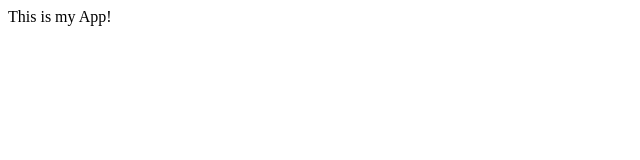
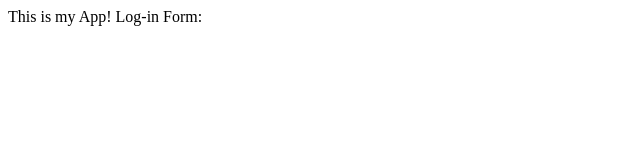
Before and after one commit to boymark44-byte/myappsample, a plain HTML site: page index.html in a window 1280 px wide. Shown: the whole page, without its empty margins (0-640 px from the left). Drawn offline with Linux system fonts and the light colour scheme.

Commit message:
Log-in Form created.

```diff
--- /dev/null
+++ b/dir2/app2.js
@@ -0,0 +1 @@
+console.log(123);
--- a/index.html
+++ b/index.html
@@ -8,5 +8,6 @@
 </head>
 <body>
     This is my App!
+    Log-in Form:
 </body>
 </html>
```
Also changed, not shown: log.txt (added), login.html (added).
